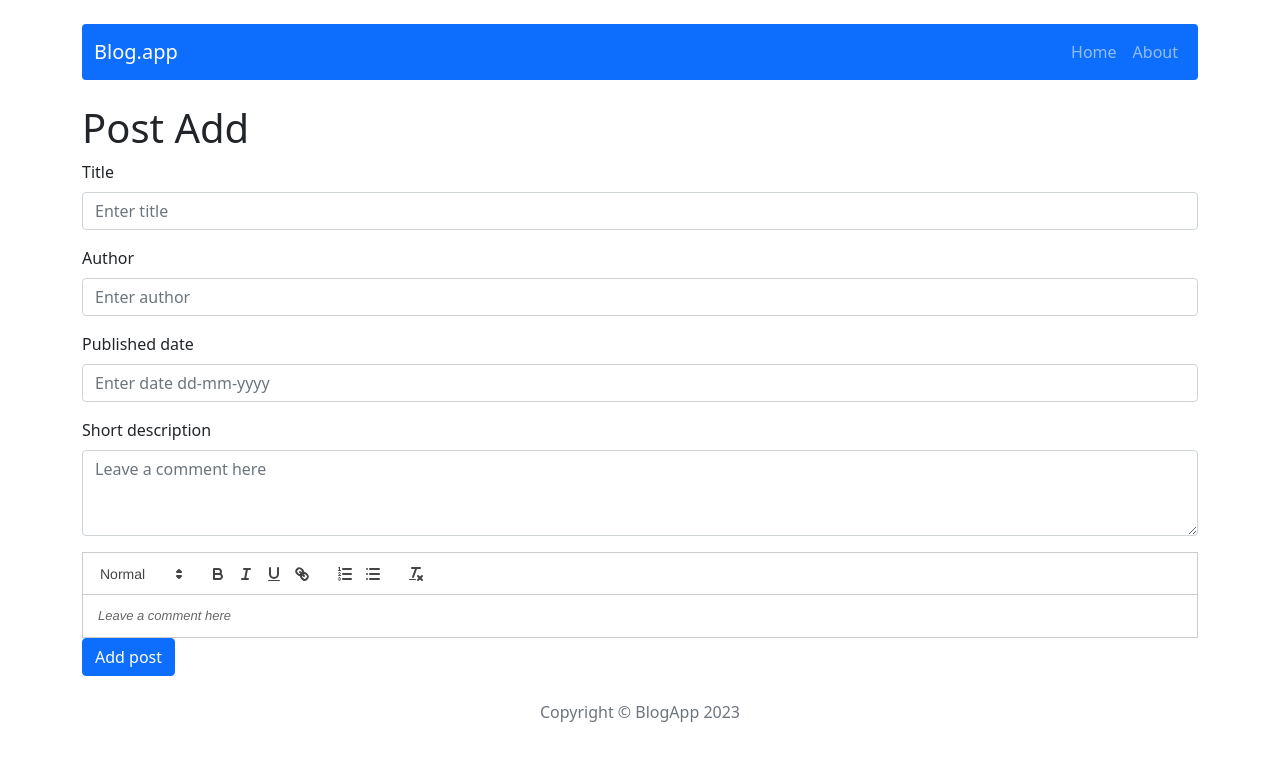
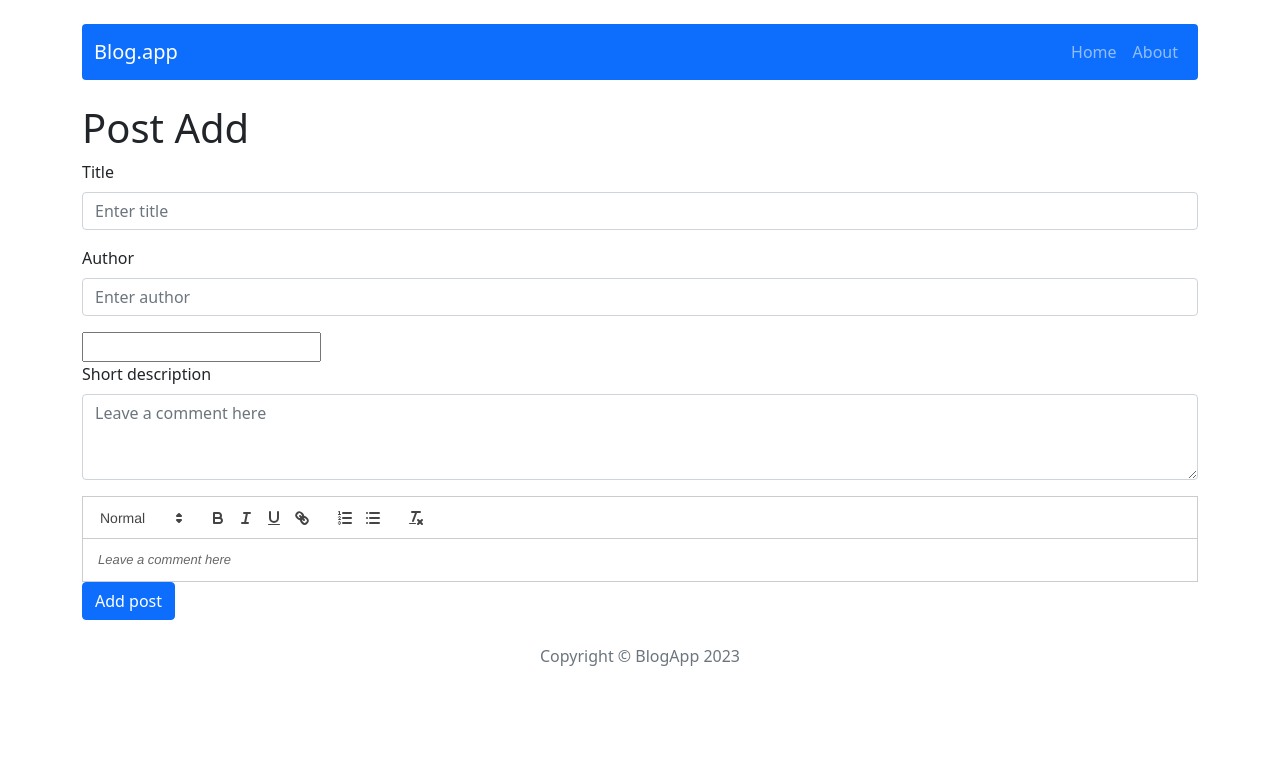
Before and after one commit to Bamboszka/crud, a React (Create React App) app: page /post/add in a window 1280 px wide. Shown: the top 760 px of the page. Built offline with nearby package versions, Linux system fonts and the light colour scheme.

Commit message:
Add datePicker

```diff
--- a/package.json
+++ b/package.json
@@ -10,7 +10,7 @@
     "http-server": "^14.1.1",
     "react": "^18.2.0",
     "react-bootstrap": "2.0",
-    "react-datepicker": "^4.11.0",
+    "react-datepicker": "^4.16.0",
     "react-dom": "^18.2.0",
     "react-quill": "^2.0.0",
     "react-redux": "7.2.6",
--- a/src/components/features/PostForm/PostForm.js
+++ b/src/components/features/PostForm/PostForm.js
@@ -2,6 +2,8 @@ import { useState } from 'react';
 import { Form, Button } from 'react-bootstrap';
 import ReactQuill from 'react-quill';
 import 'react-quill/dist/quill.snow.css';
+import DatePicker from 'react-datepicker';
+import 'react-datepicker/dist/react-datepicker.css';
 
 
 const PostForm = ({ action, actionText, ...props }) => {
@@ -29,10 +31,7 @@ const PostForm = ({ action, actionText, ...props }) => {
         <Form.Control placeholder='Enter author' value={author} onChange={e => setAuthor(e.target.value)} />
       </Form.Group>
 
-      <Form.Group className="mb-3" controlId="exampleForm.ControlTextarea1">
-        <Form.Label>Published date </Form.Label>
-        <Form.Control type='text' placeholder='Enter date dd-mm-yyyy' value={publishedDate} onChange={e => setPublishedDate(e.target.value)} />
-      </Form.Group>
+      <DatePicker selected={publishedDate} onChange={(date) => setPublishedDate(date)} />
 
       <Form.Group className="mb-3" controlId="exampleForm.ControlTextarea1">
         <Form.Label>Short description </Form.Label>
--- a/src/components/pages/Post/Post.js
+++ b/src/components/pages/Post/Post.js
@@ -5,6 +5,7 @@ import { Navigate } from 'react-router-dom';
 import { Row, Col, Card, Button, Modal } from 'react-bootstrap';
 import { NavLink } from 'react-router-dom';
 import { useState } from 'react';
+import { dateToStr } from '../../../utils/dateToStr';
 
 const Post = () => {
     const { id } = useParams();
@@ -38,7 +39,7 @@ const Post = () => {
                             <Card.Title>{postData.title}</Card.Title>
                             <Card.Text>
                                 <b>Author:</b>{postData.author}<br />
-                                <b>Published:</b>{postData.publishedDate}<br /> <br />
+                                <b>Published:</b>{dateToStr(postData.publishedDate)}<br /> <br />
                                 <p dangerouslySetInnerHTML={{ __html: postData.content }} />
                             </Card.Text>
                         </Card.Body>
--- a/src/components/views/Posts/Posts.js
+++ b/src/components/views/Posts/Posts.js
@@ -2,6 +2,7 @@ import { useSelector } from 'react-redux';
 import { getAllPosts } from '../../../redux/postsRedux';
 import { Row, Col, Card, Button } from 'react-bootstrap';
 import { NavLink } from 'react-router-dom';
+import { dateToStr } from '../../../utils/dateToStr';
 
 const Posts = () => {
 
@@ -16,7 +17,7 @@ const Posts = () => {
                             <Card.Title>{post.title}</Card.Title>
                             <Card.Text>
                                 <b>Author:</b>{post.author}<br />
-                                <b>Published:</b>{post.publishedDate}<br />
+                                <b>Published:</b>{dateToStr}<br /><br />
                             </Card.Text>
                             <Card.Text>
                                 {post.shortDesciption}
--- a/src/redux/initialState.js
+++ b/src/redux/initialState.js
@@ -5,7 +5,7 @@ const initialState = {
       title: 'Article title I',
       shortDescription: 'Short description of the article...',
       content: 'Main content of the article',
-      publishedDate: '02-02-2022',
+      publishedDate: new Date('02-02-2022'),
       author: 'John Doe'
     },
 
@@ -14,7 +14,7 @@ const initialState = {
       title: 'Article title II',
       shortDescription: 'Short description of the article...',
       content: 'Main content of the article',
-      publishedDate: '02-02-2022',
+      publishedDate: new Date('02-02-2022'),
       author: 'John Doe'
     },
 
@@ -23,7 +23,7 @@ const initialState = {
       title: 'Article title III',
       shortDescription: 'Short description of the article...',
       content: 'Main content of the article',
-      publishedDate: '02-02-2022',
+      publishedDate: new Date('02-02-2022'),
       author: 'John Doe'
     }
   ],
--- /dev/null
+++ b/src/utils/dateToStr.js
@@ -0,0 +1,3 @@
+export const dateToStr = (publishedDate) => {
+    return publishedDate.toLocaleDateString("en-US");
+};
```
Also changed, not shown: 1 other file (tests, documents, lock files or other folders).
